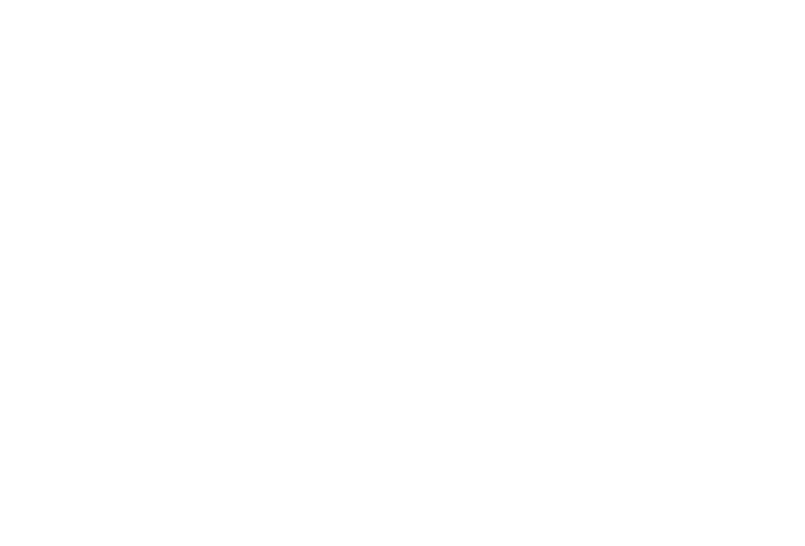
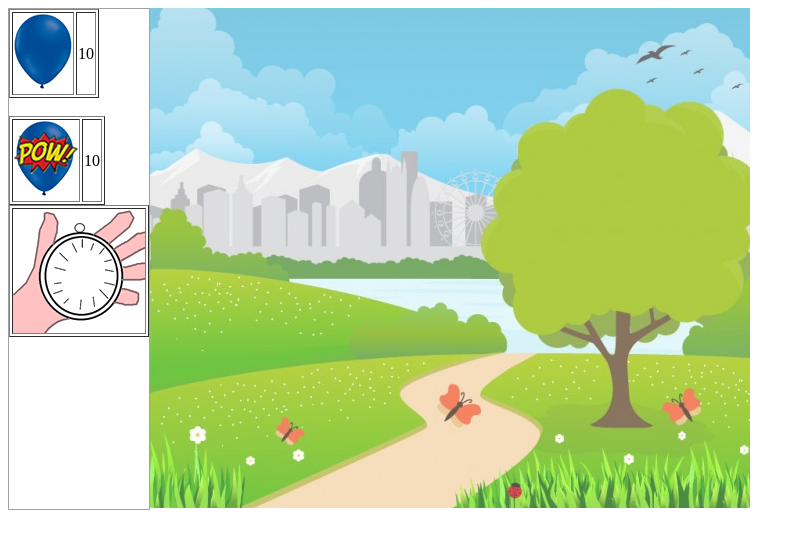
Before and after one commit to EnzoPasianot/almost-fun-balloon-game, a plain HTML site: page game.html in a window 1280 px wide. Shown: the whole page, without its empty margins (0-805 px from the left). Drawn offline with Linux system fonts and the light colour scheme.

Commit message:
montagem do cenario

```diff
--- a/game.html
+++ b/game.html
@@ -1,14 +1,61 @@
 <!DOCTYPE HTML>
 <html lang="pt-br">
-	<head>
-		<meta charset="UTF-8">
 
-		<title>Balloons</title>
+<head>
+	<meta charset="UTF-8">
 
-	</head>
+	<title>Balloons</title>
 
-	<body>
+	<script type="text/javascript" src="game.js">
 
-	</body>
+
+	</script>
+</head>
+
+<body onload="startGame()">
+	<div style="float:left; width: auto; height: 500px; background: #fff; border: solid 1px #a2a2a2;">
+		<table border="1">
+			<tr>
+				<td>
+					<img src="imgs/balao_azul_grande.png" />
+				</td>
+				<td>
+					10
+				</td>
+			</tr>
+		</table>
+
+		<br>
+
+		<table border="1">
+			<tr>
+				<td>
+					<img src="imgs/balao_azul_grande_estourado.png" />
+				</td>
+				<td>
+					10
+				</td>
+			</tr>
+		</table>
+
+		<table border="1" style="width: 140px; height: 132px;">
+			<tr>
+				<td style="background: url('imgs/cronometro.png')">
+
+				</td>
+
+			</tr>
+		</table>
+
+	</div>
+
+	<div style="float: left; width: 600px; height: 500px; background: url('imgs/cenario.png'); background-position: bottom;">
+
+
+
+	</div>
+
+
+</body>
 
 </html>
--- /dev/null
+++ b/game.js
@@ -0,0 +1,4 @@
+function startGame(){
+
+    alert('Game Started');
+}
```
Also changed, not shown: index.html (+24 -3 lines).
